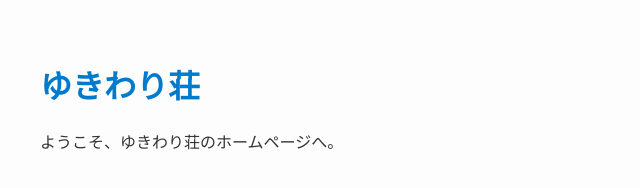
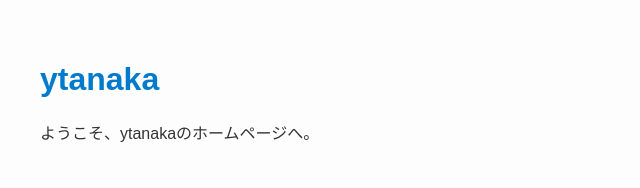
Before and after one commit to ytanaka777/ytanaka777.github.io, a plain HTML site: page index.html in a window 1280 px wide. Shown: the whole page, without its empty margins (0-640 px from the left). Drawn offline with Linux system fonts and the light colour scheme.

Commit message:
Update index.html

```diff
--- a/index.html
+++ b/index.html
@@ -3,7 +3,7 @@
 <head>
   <meta charset="UTF-8">
   <meta name="viewport" content="width=device-width, initial-scale=1">
-  <title>ゆきわり荘</title>
+  <title>ytanaka</title>
   <style>
     body {
       font-family: sans-serif;
@@ -17,7 +17,7 @@
   </style>
 </head>
 <body>
-  <h1>ゆきわり荘</h1>
-  <p>ようこそ、ゆきわり荘のホームページへ。</p>
+  <h1>ytanaka</h1>
+  <p>ようこそ、ytanakaのホームページへ。</p>
 </body>
 </html>
```
